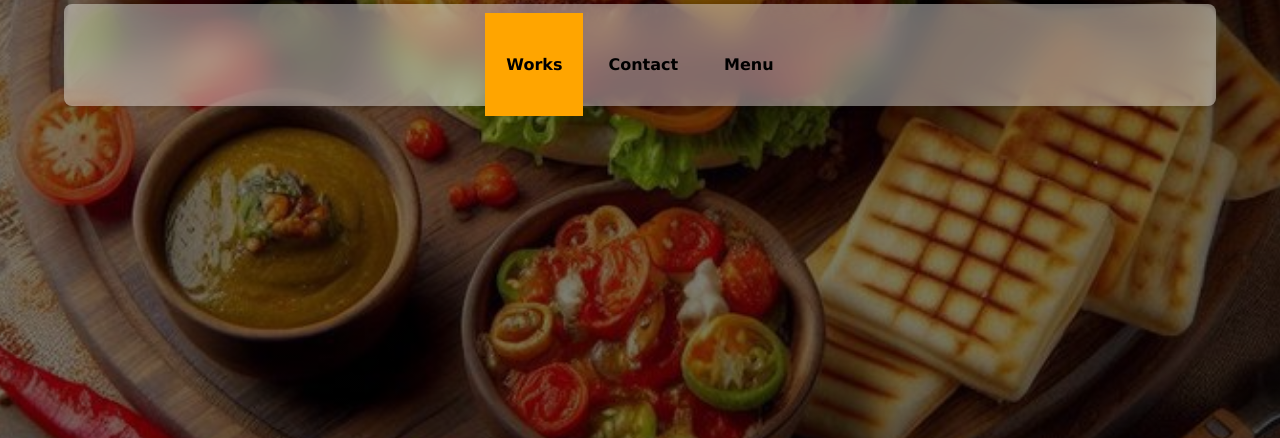
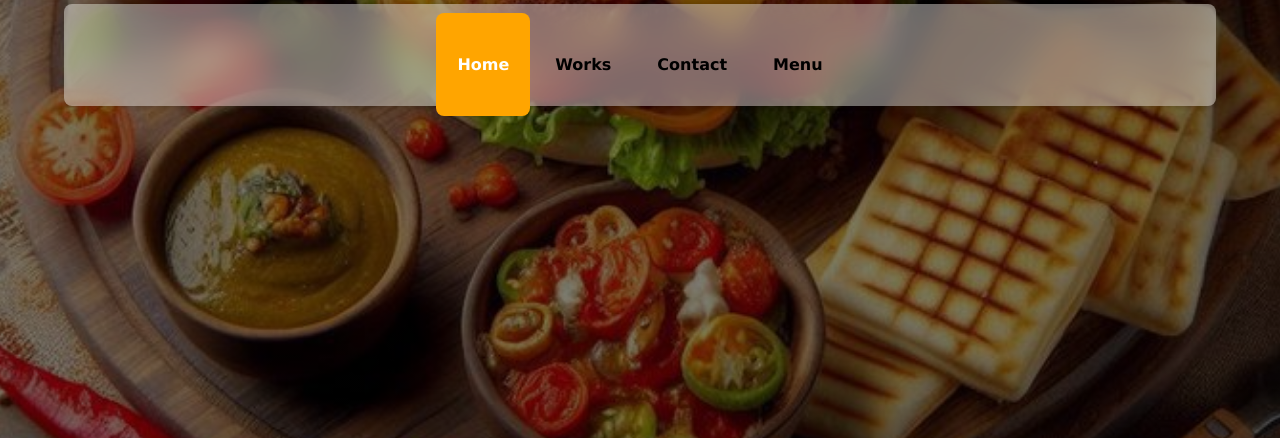
Before and after one commit to basitabiola/Kennys-Gourment-Catering, a plain HTML site: page index.html in a window 1280 px wide. Shown: the part 662-1100 px from the top of the page. Drawn offline with Linux system fonts and the light colour scheme.

Commit message:
Update index.html

```diff
--- a/index.html
+++ b/index.html
@@ -32,7 +32,8 @@
       </div>
 
 <navbar class="navbar">
-    <a href="index.html" class="navs" style="background: orange; >Home</a>
+    <a href="index.html" class="navs" style="background: orange; border-radius: 0.5rem;
+        color: white;" >Home</a>
     <a href="/works/works.html" class="navs">Works</a>
     <a href="/contact/contact.html" class="navs">Contact</a>
     <a href="menu/menu.html" class="navs">Menu</a>
```
